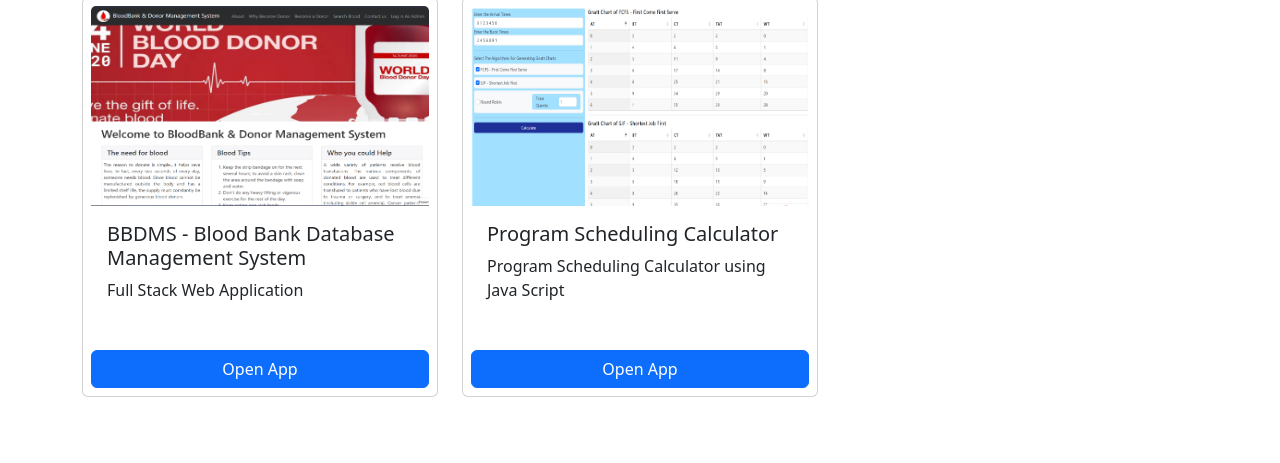
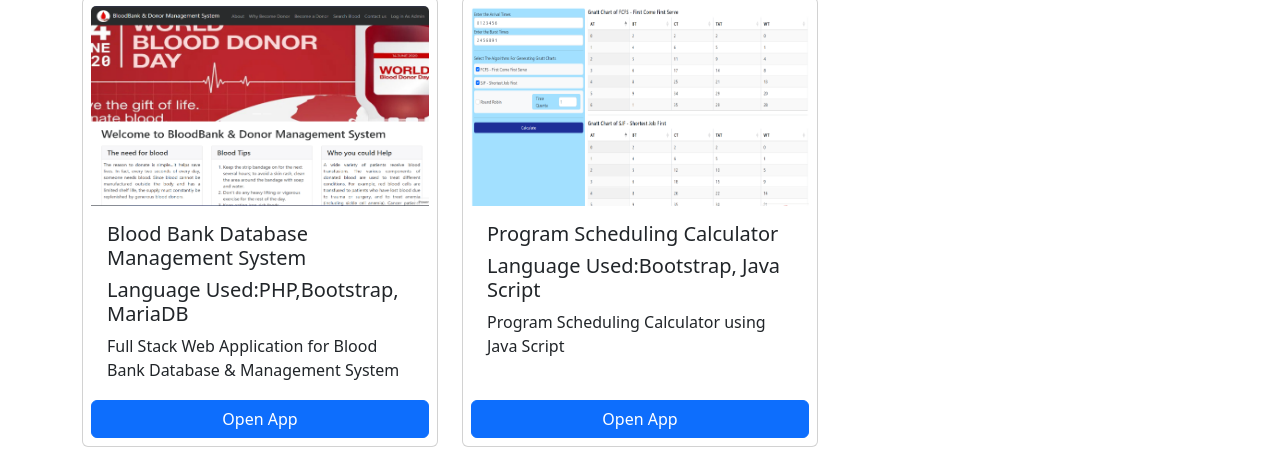
Before and after one commit to FireStackDev/FireStackDev, a plain HTML site: page index.html in a window 1280 px wide. Shown: the part 377-840 px from the top of the page. Before the commit the page ends 800 px from the top, so only its background shows below. Drawn offline with nearby package versions, Linux system fonts and the light colour scheme.

Commit message:
Update index.html

```diff
--- a/index.html
+++ b/index.html
@@ -20,38 +20,40 @@
 
 
     <div class="container text-center">
-        <img src="https://readme-typing-svg.herokuapp.com?color=000000&width=380&height=45&lines=Full+Stack+Developer;Python+Programmer;&center=true">
+        <img
+            src="https://readme-typing-svg.herokuapp.com?color=000000&width=380&height=45&lines=Full+Stack+Developer;Python+Programmer;&center=true">
     </div>
 
 
     <div class="container">
         <div class="row">
             <div class="col-md-4">
-                <div class="card mb-3 p-2" style="height:400px;">
+                <div class="card mb-3 p-2" style="height:450px;">
                     <img src="assets/image/bbdms.png" class="card-img-top" height="200px">
-                    <div class="card-body">
-                        <h5 class="card-title">BBDMS - Blood Bank Database Management System</h5>
+                    <div class="card-body overflow-hidden">
+                        <h5 class="card-title">Blood Bank Database Management System</h5>
+                        <p class="h5">Language Used:PHP,Bootstrap, MariaDB</p>
                         <p class="card-text">
-                            Full Stack Web Application
+                            Full Stack Web Application for Blood Bank Database & Management System
                         </p>
-
                     </div>
-                    <a href="https://agnija-web-apps.000webhostapp.com/bbdms/" target="_blank"><button class="btn btn-primary w-100">Open App</button></a>
-                </div>
+                    <a href="https://agnija-web-apps.000webhostapp.com/bbdms/" target="_blank"><button
+                        class="btn btn-primary w-100">Open App</button></a>
+                    </div>
             </div>
 
             <div class="col-md-4">
-                <div class="card mb-3 p-2" style="height:400px;">
+                <div class="card mb-3 p-2" style="height:450px;">
                     <img src="assets/image/pcs.png" class="card-img-top" height="200px">
                     <div class="card-body overflow-hidden">
                         <h5 class="card-title">Program Scheduling Calculator</h5>
+                        <div class="h5">Language Used:Bootstrap, Java Script</div>
                         <p class="card-text">Program Scheduling Calculator using Java Script</p>
                     </div>
-                    <a href="https://agnija-web-apps.000webhostapp.com/process-scheduling-calculator/" target="_blank"><button class="btn btn-primary w-100">Open App</button></a>
+                    <a href="https://agnija-web-apps.000webhostapp.com/process-scheduling-calculator/"
+                        target="_blank"><button class="btn btn-primary w-100">Open App</button></a>
                 </div>
             </div>
-        </div>
-    </div>
 </body>
 
 </html>
```
